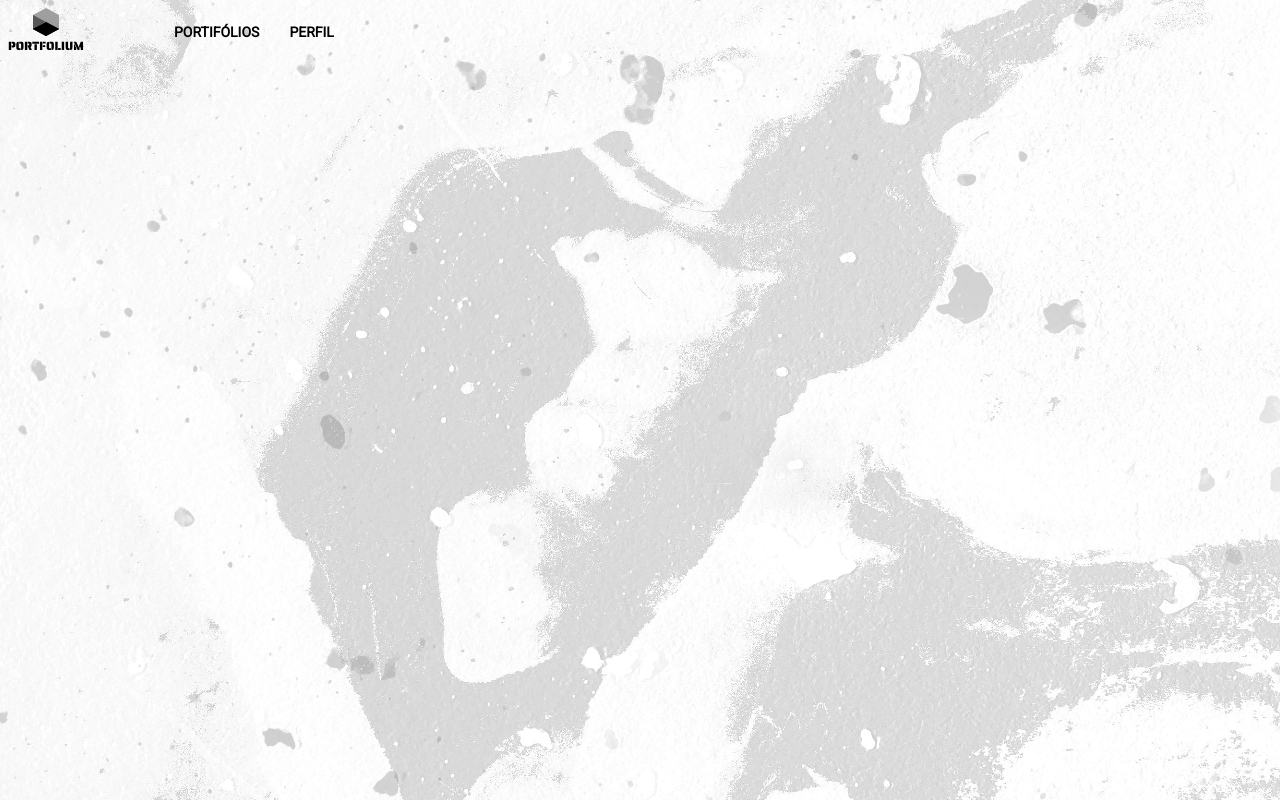
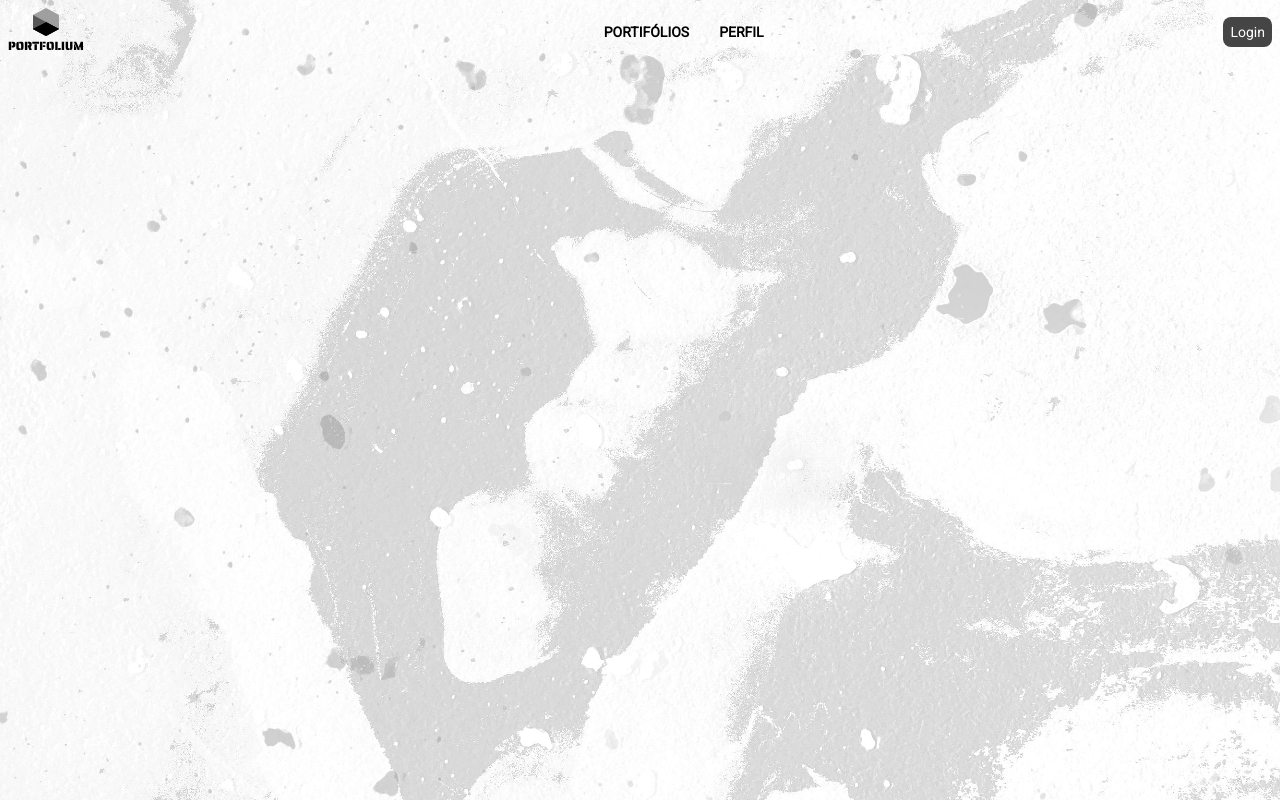
Before and after one commit to gphelipe1/portfolium_frontend, a React (Create React App) app in the folder frontend/: page / in a window 1280 px wide. Built offline with nearby package versions, Linux system fonts and the light colour scheme.

Commit message:
feature: add button component

```diff
--- a/frontend/src/App.js
+++ b/frontend/src/App.js
@@ -1,6 +1,7 @@
 import React from "react";
 
 import Logo from "./assets/logo";
+import Button from "./components/Button";
 import { Container, Header, Wrapper, Option, LogoWrapper } from "./styles";
 
 const App = () => {
@@ -14,6 +15,7 @@ const App = () => {
           <Option>PORTIFÓLIOS</Option>
           <Option>PERFIL</Option>
         </Wrapper>
+        <Button>Login</Button>
       </Header>
     </Container>
   );
--- /dev/null
+++ b/frontend/src/components/Button/index.js
@@ -0,0 +1,7 @@
+import React from "react";
+
+import { Container } from "./styles";
+
+const Button = ({ children }) => <Container>{children}</Container>;
+
+export default Button;
--- /dev/null
+++ b/frontend/src/components/Button/styles.js
@@ -0,0 +1,14 @@
+import styled from "styled-components";
+
+export const Container = styled.div`
+  display: flex;
+  padding: 7px;
+  align-items: center;
+  justify-content: center;
+  background-color: #454545;
+  color: #ffffff;
+  font-size: 14px;
+  border-radius: 8px;
+
+  cursor: pointer;
+`;
--- a/frontend/src/styles.js
+++ b/frontend/src/styles.js
@@ -21,6 +21,7 @@ export const Header = styled.div`
   display: flex;
   width: 100%;
   align-items: center;
+  justify-content: space-between;
 `;
 
 export const Wrapper = styled.div`
```
